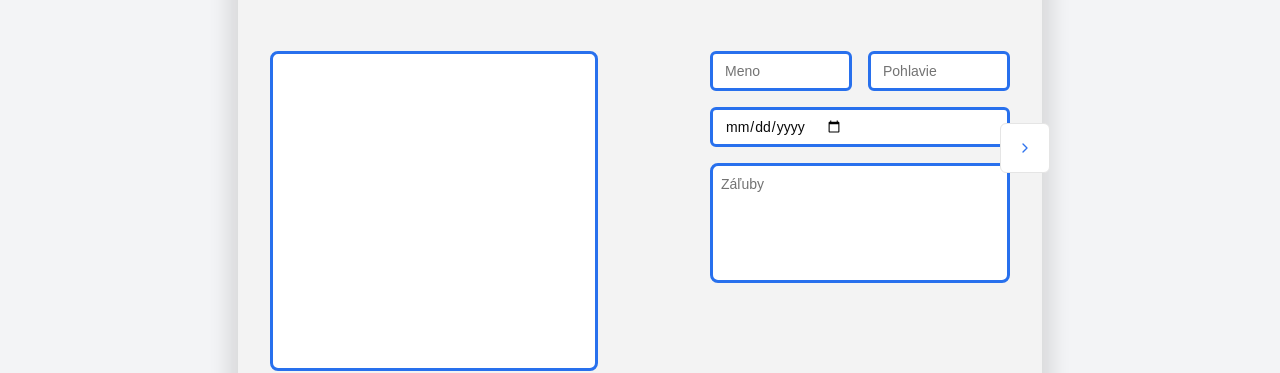
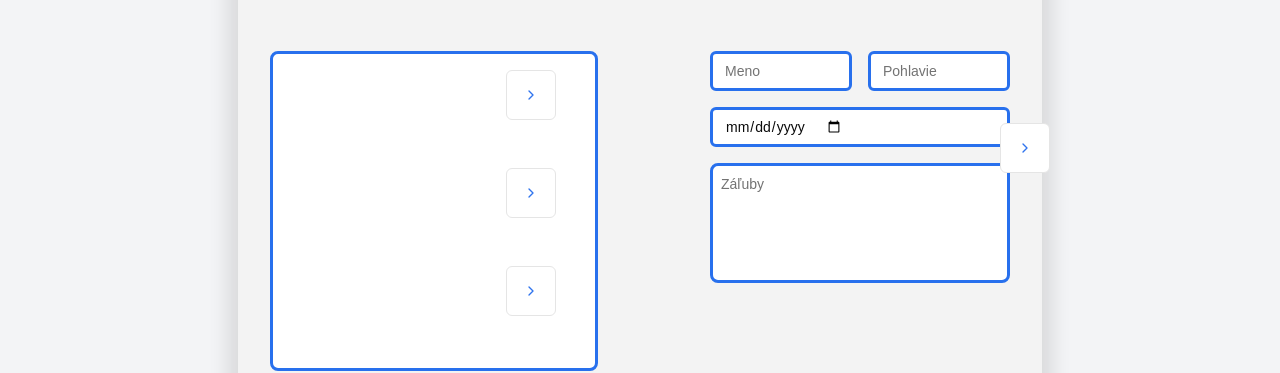
Before and after one commit to MatejBendik/hackathon-erste-2024, a Next.js app: page /create-avatar in a window 1280 px wide. Shown: the part 324-697 px from the top of the page. Built offline with nearby package versions, Linux system fonts and the light colour scheme; no server answers.

Commit message:
Arrows for avatar accessories

```diff
--- a/components/custom/AvatarInitialize.tsx
+++ b/components/custom/AvatarInitialize.tsx
@@ -28,6 +28,15 @@ const AvatarInitialize = ({ onNext }: AvatarInitializeProps) => {
 
 
                         {/* Arrow Controls */}
+                        <Button  className="left-1/3 mb-12 relative w-[50px] h-[50px] text-[#2F74EE]" variant="outline" size="icon">
+                            <ChevronRight />
+                        </Button>
+                        <Button  className="left-1/3 mb-12  relative w-[50px] h-[50px] text-[#2F74EE]" variant="outline" size="icon">
+                            <ChevronRight />
+                        </Button>
+                        <Button  className="left-1/3 relative w-[50px] h-[50px] text-[#2F74EE]" variant="outline" size="icon">
+                            <ChevronRight />
+                        </Button>
 
                     </div>
 
```
